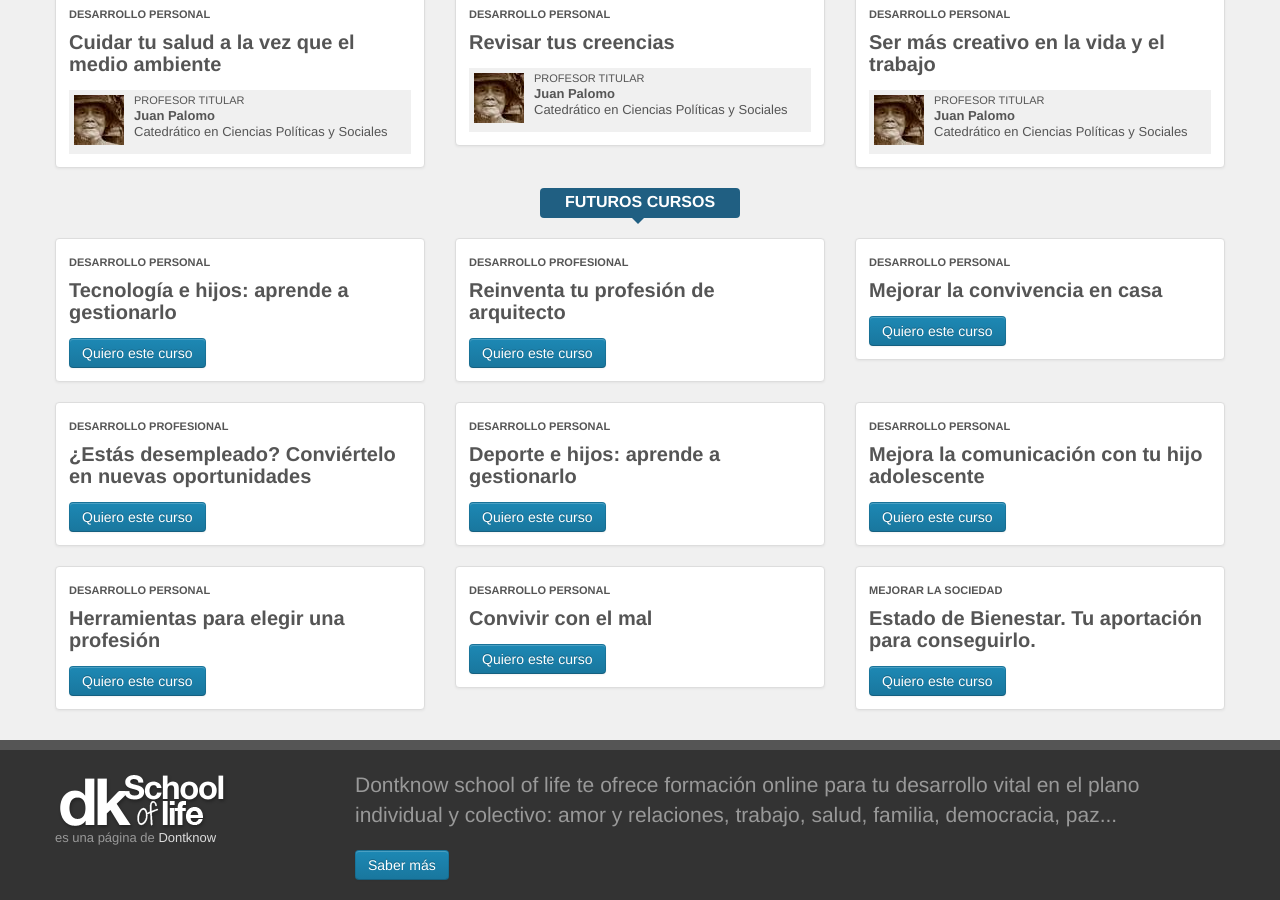
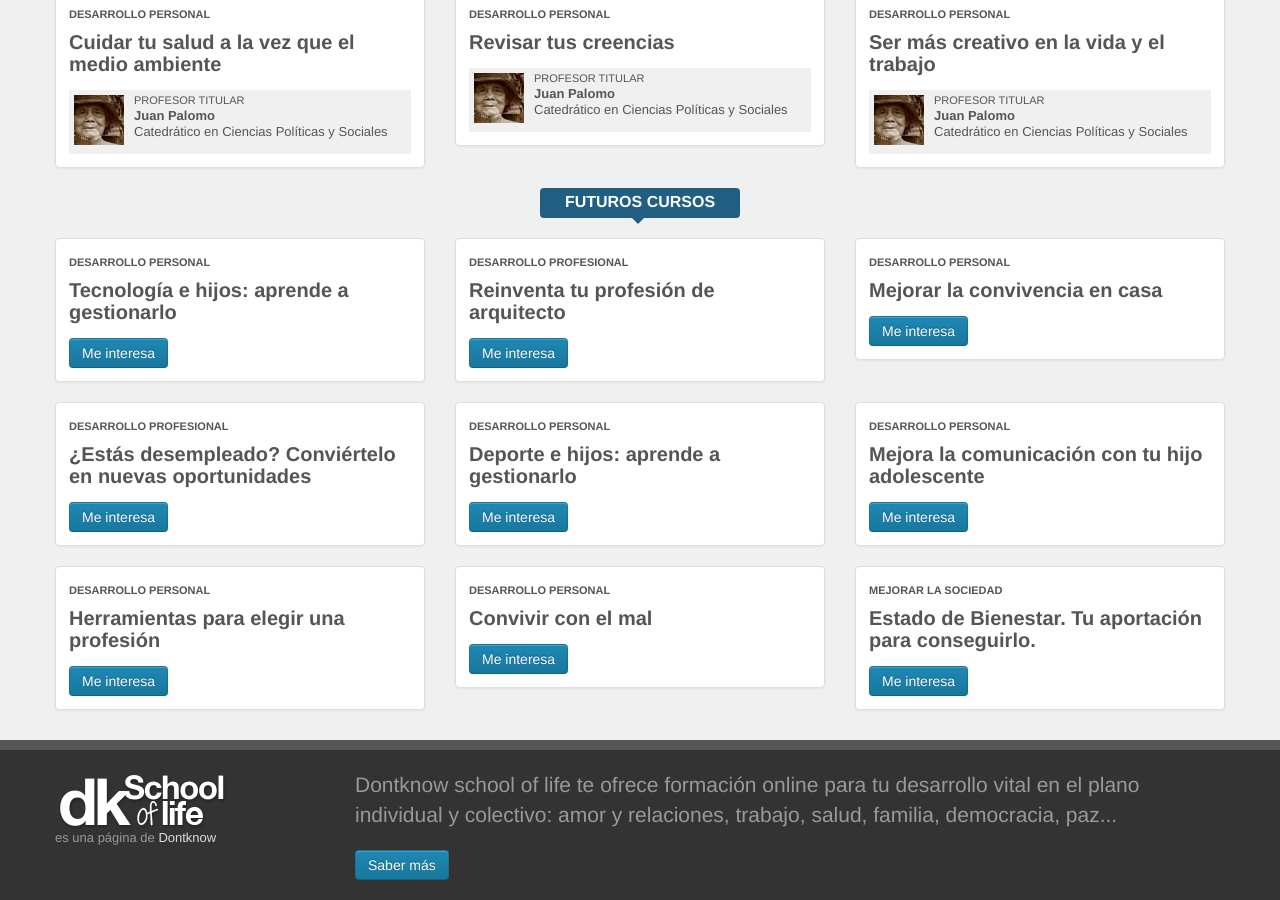
Before and after one commit to dontknow-net/dontknow-net.github.io, a Jekyll site: the page built from index.html, in a window 1280 px wide and 900 px high, scrolled down 603 px. Built offline with Jekyll 4.4.1, drawn with Linux system fonts in a browser that asks for light colours; nearby versions of some CDN libraries; some web fonts are replaced.

Commit message:
cambios texto boton me interesa

```diff
--- a/index.html
+++ b/index.html
@@ -2,6 +2,7 @@
 layout: layout
 title:
 ---
+
 <section id="primary-content">
   <div class="container">
     <header id="header">
@@ -158,7 +159,7 @@ title:
             </ul>
             <h2 class="title">Tecnología e hijos: aprende a gestionarlo</h2>
             <div class="actions">
-              <a class="btn btn-primary" href="#">Quiero este curso</a> <a href="#" class="pull-right">colaborar como profesor</a>
+              <a class="btn btn-primary" href="#">Me interesa</a> <a href="#" class="pull-right">colaborar como profesor</a>
             </div>
           </div>
         </div>
@@ -173,7 +174,7 @@ title:
             </ul>
             <h2 class="title">Reinventa tu profesión de arquitecto</h2>
             <div class="actions">
-              <a class="btn btn-primary" href="#">Quiero este curso</a> <a href="#" class="pull-right">colaborar como profesor</a>
+              <a class="btn btn-primary" href="#">Me interesa</a> <a href="#" class="pull-right">colaborar como profesor</a>
             </div>
           </div>
         </div>
@@ -188,7 +189,7 @@ title:
             </ul>
             <h2 class="title">Mejorar la convivencia en casa</h2>
             <div class="actions">
-              <a class="btn btn-primary" href="#">Quiero este curso</a> <a href="#" class="pull-right">colaborar como profesor</a>
+              <a class="btn btn-primary" href="#">Me interesa</a> <a href="#" class="pull-right">colaborar como profesor</a>
             </div>
           </div>
         </div>
@@ -203,7 +204,7 @@ title:
             </ul>
             <h2 class="title">¿Estás desempleado? Conviértelo en nuevas oportunidades</h2>
             <div class="actions">
-              <a class="btn btn-primary" href="#">Quiero este curso</a> <a href="#" class="pull-right">colaborar como profesor</a>
+              <a class="btn btn-primary" href="#">Me interesa</a> <a href="#" class="pull-right">colaborar como profesor</a>
             </div>
           </div>
         </div>
@@ -218,7 +219,7 @@ title:
             </ul>
             <h2 class="title">Deporte e hijos: aprende a gestionarlo</h2>
             <div class="actions">
-              <a class="btn btn-primary" href="#">Quiero este curso</a> <a href="#" class="pull-right">colaborar como profesor</a>
+              <a class="btn btn-primary" href="#">Me interesa</a> <a href="#" class="pull-right">colaborar como profesor</a>
             </div>
           </div>
         </div>
@@ -233,7 +234,7 @@ title:
             </ul>
             <h2 class="title">Mejora la comunicación con tu hijo adolescente</h2>
             <div class="actions">
-              <a class="btn btn-primary" href="#">Quiero este curso</a> <a href="#" class="pull-right">colaborar como profesor</a>
+              <a class="btn btn-primary" href="#">Me interesa</a> <a href="#" class="pull-right">colaborar como profesor</a>
             </div>
           </div>
         </div>
@@ -248,7 +249,7 @@ title:
             </ul>
             <h2 class="title">Herramientas para elegir una profesión</h2>
             <div class="actions">
-              <a class="btn btn-primary" href="#">Quiero este curso</a> <a href="#" class="pull-right">colaborar como profesor</a>
+              <a class="btn btn-primary" href="#">Me interesa</a> <a href="#" class="pull-right">colaborar como profesor</a>
             </div>
           </div>
         </div>
@@ -263,7 +264,7 @@ title:
             </ul>
             <h2 class="title">Convivir con el mal</h2>
             <div class="actions">
-              <a class="btn btn-primary" href="#">Quiero este curso</a> <a href="#" class="pull-right">colaborar como profesor</a>
+              <a class="btn btn-primary" href="#">Me interesa</a> <a href="#" class="pull-right">colaborar como profesor</a>
             </div>
           </div>
         </div>
@@ -278,7 +279,7 @@ title:
             </ul>
             <h2 class="title">Estado de Bienestar. Tu aportación para conseguirlo.</h2>
             <div class="actions">
-              <a class="btn btn-primary" href="#">Quiero este curso</a> <a href="#" class="pull-right">colaborar como profesor</a>
+              <a class="btn btn-primary" href="#">Me interesa</a> <a href="#" class="pull-right">colaborar como profesor</a>
             </div>
           </div>
         </div>
```
